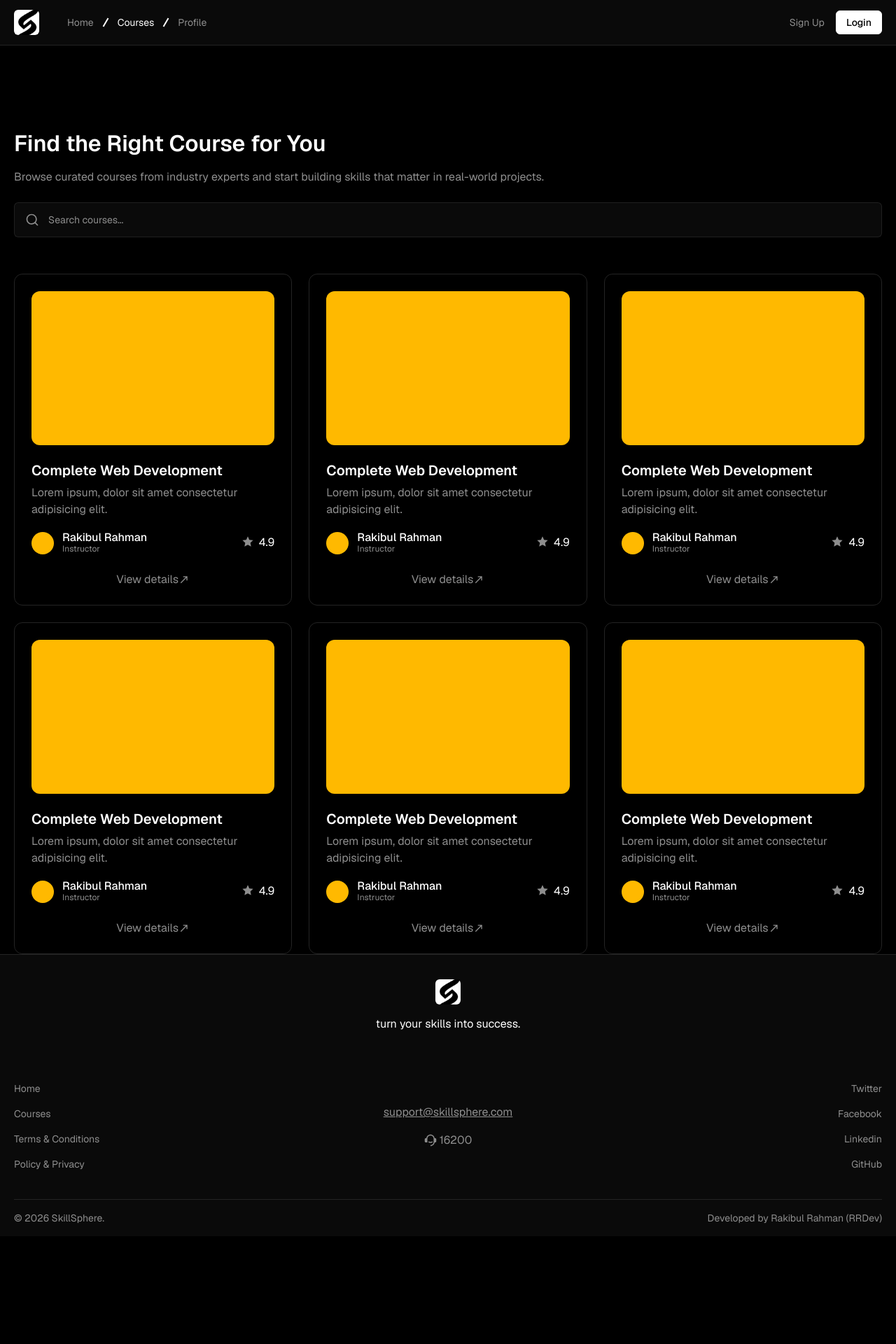
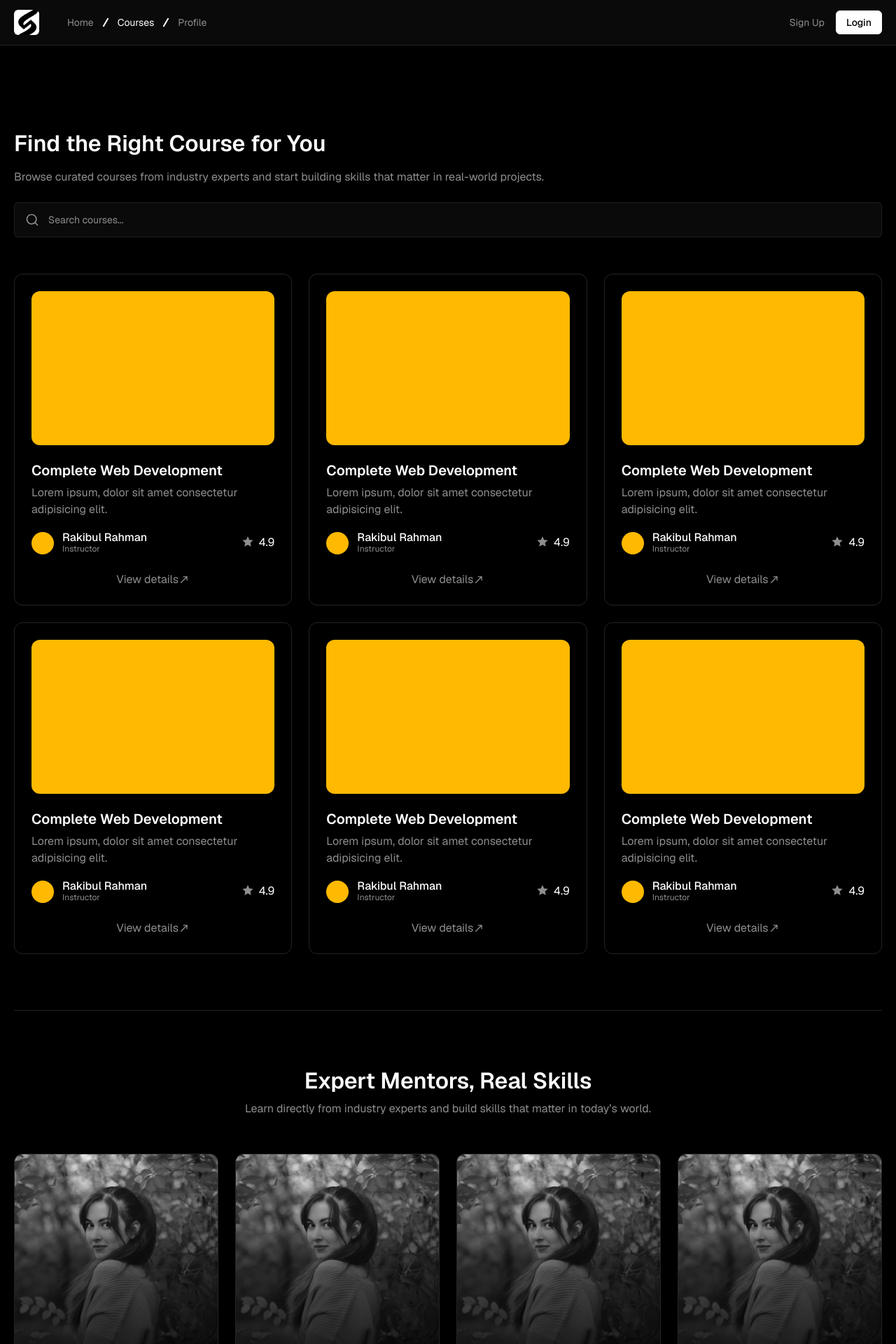
Before and after one commit to quantumrahman/skillsphere-learn, a Next.js app: page /courses in a window 1280 px wide. Shown: the top 1920 px of the page at 70% size. Before the commit the page ends 1766 px from the top, so only its background shows below. Built offline with nearby package versions, Linux system fonts and the light colour scheme.

Commit message:
feat: implement instructor section and complete the courses page design

```diff
--- a/src/app/(main)/courses/page.jsx
+++ b/src/app/(main)/courses/page.jsx
@@ -1,16 +1,16 @@
 import {
-    RiSearchLine,
-    RiStarFill,
-    RiArrowRightUpLongLine
+    RiSearchLine
 } from "@remixicon/react";
 import CourseCard from "@/components/ui/Cards/CourseCard/CourseCard";
+import InstructorSection from "@/components/sections/InstructorSection/InstructorSection";
+
 
 const CoursesPage = () => {
 
     return (
         <div className="w-full min-h-[calc(100vh-405px)] pt-[65px] px-5">
             <div className="w-full max-w-[1300px] mx-auto mt-[120px]">
-                <div className="flex flex-col gap-6">
+                <div className="flex flex-col gap-6 pb-8 md:pb-[80px]">
                     <div className="flex flex-col gap-4">
                         <h1 className="text-[32px] font-semibold text-white leading-10">Find the Right Course for You</h1>
                         <p className="text-base font-normal text-[#8e8e8e]">Browse curated courses from industry experts and start building skills that matter in real-world projects.</p>
@@ -38,6 +38,8 @@ const CoursesPage = () => {
                         <CourseCard />
                     </div>
                 </div>
+                <div className="w-full h-px bg-[#242424]"></div>
+                <InstructorSection />
             </div>
         </div>
     );
```
Also changed, not shown: public/images/instructor.jpg (added).
